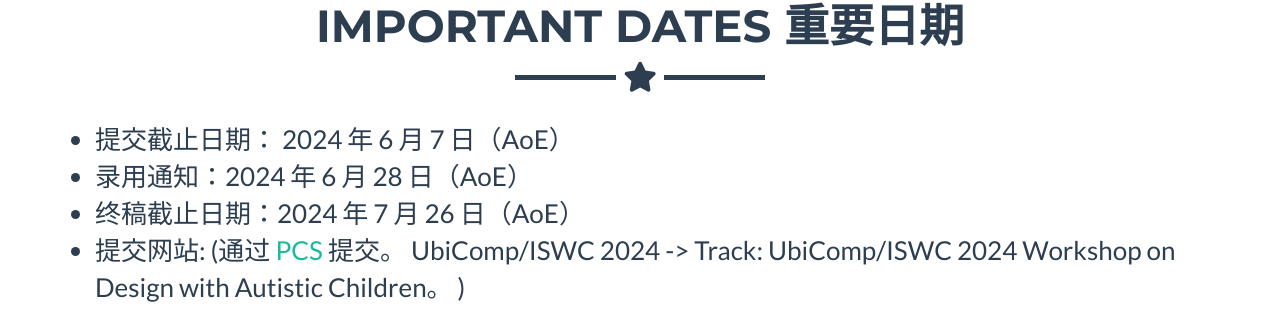
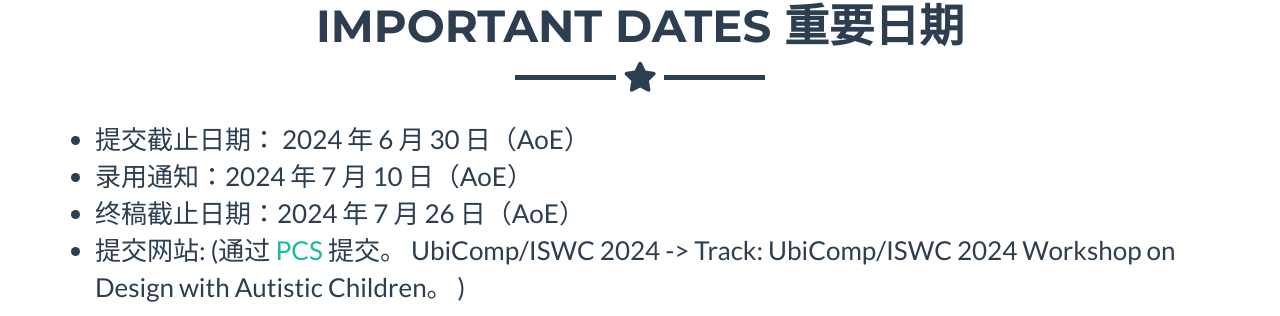
Before and after one commit to idwac-cn/idwac, a Jekyll site: the page built from _posts/2014-07-18-project-1.markdown, in a window 1280 px wide and 900 px high, scrolled down 2765 px. Shown: the part 137-453 px from the top of the window. Built offline with Jekyll 4.4.1, drawn with Linux system fonts in a browser that asks for light colours.

Commit message:
Update date

```diff
--- a/_includes/date.html
+++ b/_includes/date.html
@@ -15,8 +15,8 @@
         <!-- <p>The date section.</p> -->
         <p>
           <ul>
-            <li>提交截止日期： 2024 年 6 月 7 日（AoE）</li>
-            <li>录用通知：2024 年 6 月 28 日（AoE）</li>
+            <li>提交截止日期： 2024 年 6 月 30 日（AoE）</li>
+            <li>录用通知：2024 年 7 月 10 日（AoE）</li>
             <li>终稿截止日期：2024 年 7 月 26 日（AoE）</li>
             <!-- <li>Submission website:	     (TBA. Will use UbiComp official PCS )</li> -->
             <li>提交网站:	     (通过  <a href="https://new.precisionconference.com/" target="_blank">PCS </a>提交。 UbiComp/ISWC 2024 -> Track: UbiComp/ISWC 2024 Workshop on Design with Autistic Children。 )</li>
```
Also changed, not shown: 4 other files.
